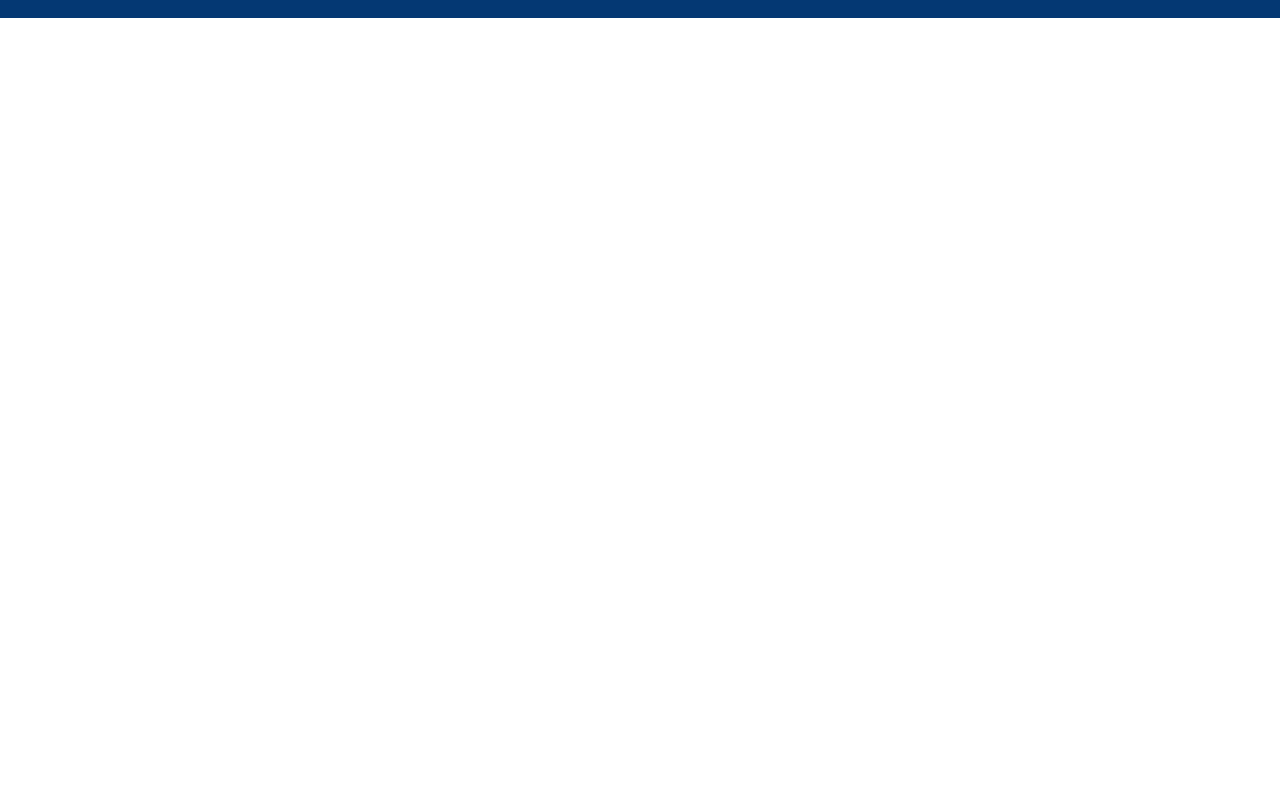
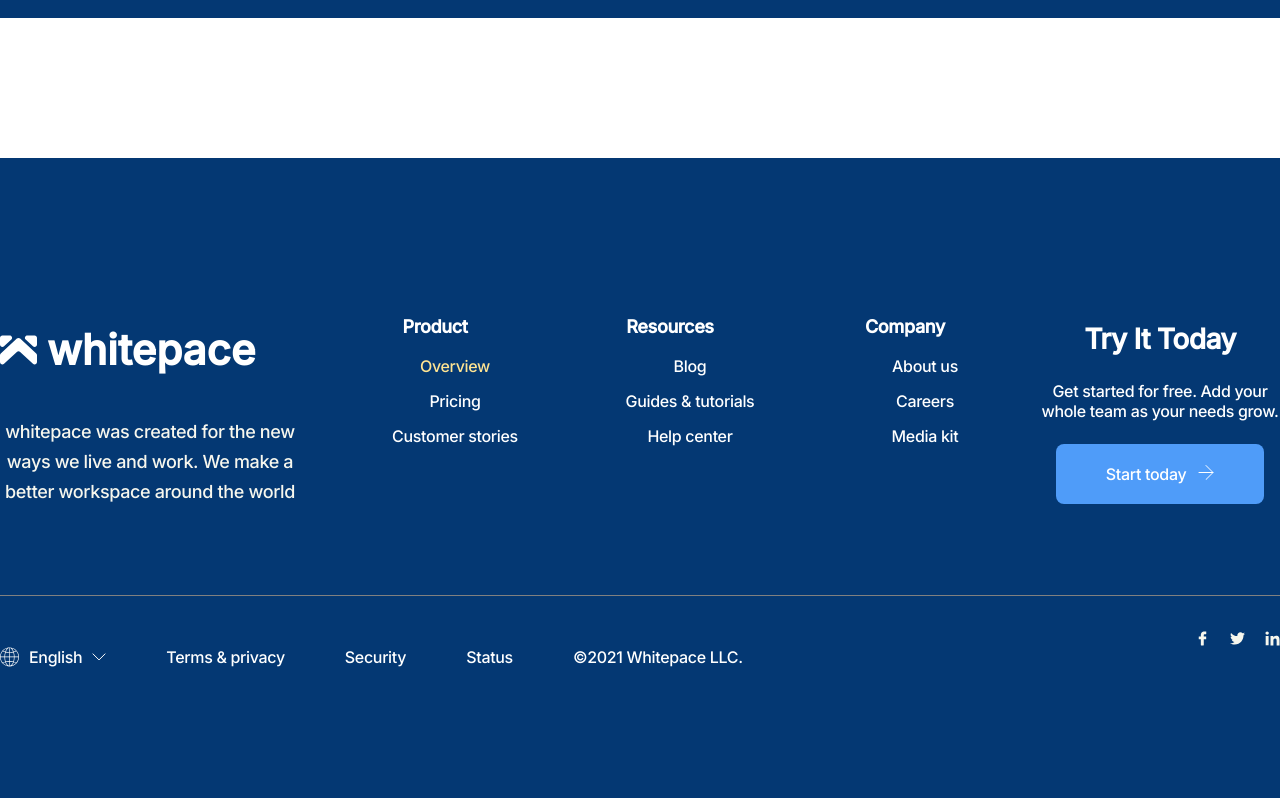
Before and after one commit to DearFridayZ/white-pace-project, a plain HTML site: page index.html in a window 1280 px wide. Shown: the part 3738-4536 px from the top of the page. Before the commit the page ends 3896 px from the top, so only its background shows below. Drawn offline with Linux system fonts and the light colour scheme; a web font is replaced by a local one.

Commit message:
rezi-added footer

```diff
--- /dev/null
+++ b/assets/footer.css
@@ -0,0 +1,191 @@
+*{
+    text-decoration: none;
+}
+.footer {
+    width: 100%;
+    background: rgba(4, 56, 115, 1);
+    min-height: 500px;
+    height: fit-content;
+    padding-top: 140px;
+}
+.footer ul{
+    list-style: none;
+    text-decoration: none;
+}
+
+
+.container {
+    max-width: 1300px;
+    width: 100%;
+    margin: 0 auto;
+    display: flex;
+    justify-content: space-between;
+}
+
+.footer-logo {
+    width: 300px;
+}
+
+.footer-logo_it {
+    display: flex;
+    font-family: 'Inter';
+    font-style: normal;
+    font-weight: 700;
+    font-size: 28px;
+    line-height: 34px;
+    color: #ffff;
+    gap: 10px;
+}
+
+.footer-logo p {
+    font-family: 'Inter';
+    font-style: normal;
+    font-weight: 400;
+    font-size: 18px;
+    line-height: 30px;
+    letter-spacing: -0.02em;
+    color: #F7F7EE;
+    margin-top: 15px;
+}
+
+.info {
+    width: 200px;
+}
+
+.info h3 {
+    font-family: 'Inter';
+    font-style: normal;
+    font-weight: 700;
+    font-size: 18px;
+    line-height: 22px;
+    letter-spacing: -0.02em;
+    color: #FFFFFF;
+}
+
+
+.info ul li{
+    margin: 15px 0;
+}
+.info ul li a #overview{
+    color: #FFE492;
+}
+
+.info ul li a {
+    font-family: 'Inter';
+    font-style: normal;
+    font-weight: 400;
+    font-size: 16px;
+    line-height: 20px;
+    letter-spacing: -0.02em;
+    color: #FFFFFF;
+}
+
+.grow {
+    width: 240px;
+}
+
+.grow h2 {
+    font-family: 'Inter';
+    font-style: normal;
+    font-weight: 700;
+    font-size: 28px;
+    line-height: 36px;
+    letter-spacing: -0.02em;
+    color: #FFFFFF;
+}
+
+.grow p {
+    font-family: 'Inter';
+    font-style: normal;
+    font-weight: 400;
+    font-size: 16px;
+    line-height: 20px;
+    letter-spacing: -0.02em;
+    color: #FFFFFF;
+    margin: 23px 0;
+}
+
+.grow button {
+    border: none;
+    outline: none;
+    color: white;
+    background: rgba(79, 156, 249, 1);
+    padding: 20px 50px;
+    border-radius: 8px;
+    font-family: 'Inter';
+    font-style: normal;
+    font-weight: 400;
+    font-size: 16px;
+    line-height: 20px;
+    letter-spacing: -0.02em;
+}
+
+.btm {
+    margin-top: 70px;
+    border-top: 1px solid gray;
+    padding: 35px 0;
+    display: flex;
+    justify-content: space-between;
+}
+
+.terms-cond {
+    display: flex;
+    align-items: center;
+    gap: 60px;
+}
+
+.terms-cond p {
+    font-family: 'Inter';
+    font-style: normal;
+    font-weight: 400;
+    font-size: 16px;
+    line-height: 20px;
+    letter-spacing: -0.02em;
+    color: #FFFFFF;
+}
+
+.change-language {
+    display: flex;
+    gap: 10px;
+}
+
+.change-language p {
+    font-family: 'Inter';
+    font-style: normal;
+    font-weight: 400;
+    font-size: 16px;
+    line-height: 20px;
+    letter-spacing: -0.02em;
+    color: #FFFFFF;
+}
+
+.icon-logo {
+    display: flex;
+    gap: 20px;
+}
+.icon-logo img{
+    width:15px ;
+    height: 15px;
+}
+
+@media only screen and (max-width: 900px) {
+    .container {
+        flex-direction: column;
+        align-items: center;
+        text-align: center;
+        margin-bottom: 20px;
+    }
+    .info{
+        margin: 25px 0;
+    }
+}
+
+@media only screen and (max-width: 765px) {
+    .terms-cond{
+        flex-direction: column;
+        gap: 30px;
+    }
+}
+.info ul li .overview{
+    color:#FFE492;
+}
--- a/index.html
+++ b/index.html
@@ -8,6 +8,7 @@
     <link rel="stylesheet" href="/assets/header.css" type="text/css">
     <link rel="stylesheet" href="/assets/main.css" type="text/css">
     <link rel="stylesheet" href="/assets/style.css" type="text/css">
+    <link rel="stylesheet" href="/assets/footer.css" type="text/css">
     <link rel="icon" href="images/head-logo.png" type="image/x-icon">
     <title>whitepace</title>
     <link rel="preconnect" href="https://fonts.googleapis.com">
@@ -173,6 +174,100 @@
 
     </div>
 
+    <footer class="footer">
+
+        <div class="container">
+
+            <div class="footer-logo">
+
+                <div class="footer-logo_it">
+
+                    <img src="/assets/img/logo.svg" alt="logo">
+                    <h2>whitepace</h2>
+
+                </div>
+
+                <p>whitepace was created for the new ways we live and work. We make a better workspace around the world</p>
+
+            </div>
+
+            <div class="info">
+
+                <h3>Product</h3>
+                <ul>
+                    <li><a href="#" class="overview">Overview</a></li>
+                    <li><a href="#">Pricing</a></li>
+                    <li><a href="#">Customer stories</a></li>
+                </ul>
+
+            </div>
+
+            <div class="info">
+
+                <h3>Resources</h3>
+
+                <ul>
+                    <li><a href="#">Blog</a></li>
+                    <li><a href="#">Guides & tutorials</a></li>
+                    <li><a href="#">Help center</a></li>
+                </ul>
+
+            </div>
+
+            <div class="info">
+
+                <h3>Company</h3>
+
+                <ul>
+                    <li><a href="#">About us</a></li>
+                    <li><a href="#">Careers</a></li>
+                    <li><a href="#">Media kit</a></li>
+                </ul>
+
+            </div>
+
+            <div class="grow">
+
+                <h2>Try It Today</h2>
+                <p>Get started for free.
+                   Add your whole team as your needs grow.</p>
+                <button> Start today &nbsp; <img src="images/readmore.svg" alt=""> </button>
+
+            </div>
+
+        </div>
+
+        <div class="btm container">
+
+            <div class="terms-cond">
+
+                <div class="change-language">
+
+                    <img src="./assets/img/logo2.svg" alt="vector">
+                    <p>English</p>
+                    <img src="./assets/img/Vector.svg" alt="downarrow">
+
+                </div>
+
+                <p>Terms & privacy</p>
+                <p>Security</p>
+                <p>Status</p>
+                <p>©2021 Whitepace LLC.</p>
+
+            </div>
+
+            <div class="icon-logo">
+
+                <img src="./assets/img/fb.svg" alt="facebook">
+                <img src="./assets/img/tw.svg" alt="twiiter">
+                <img src="./assets/img/Linkedin.svg" alt="Linkedin">
+
+            </div>
+
+        </div>
+
+    </footer>
+
 
 
 
```
Also changed, not shown: assets/img/Linkedin.svg (added), assets/img/Vector.svg (added), assets/img/fb.svg (added), assets/img/logo.svg (added), assets/img/logo2.svg (added), assets/img/tw.svg (added).
